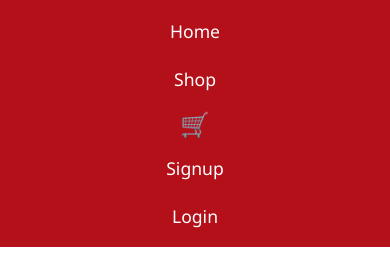
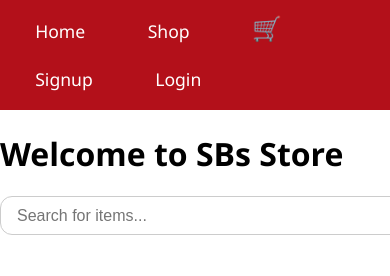
Before and after one commit to carly-cracker/SBs-stores-and-guides, a React (Vite) app: page / in a window 390 px wide. Shown: the top 276 px of the page. Built offline with nearby package versions, Linux system fonts and the light colour scheme; no server answers.

Commit message:
fixes nav bar styling

```diff
--- a/src/App.css
+++ b/src/App.css
@@ -57,6 +57,7 @@ nav a:hover {
   padding: 0.3rem 0.7rem;
   border-radius: 4px;
   transition: background 0.2s;
+
 }
 
 .navbar a:hover {
@@ -85,9 +86,10 @@ nav a:hover {
 @media (max-width: 600px) {
   .navbar {
     flex-wrap: wrap;
-    flex-direction: column;
     align-items: stretch;
     padding: 0.7rem 0.5rem;
+    display: flex;
+    flex-direction: row;
     gap: 0.5rem;
   }
   .navbar a {
```
